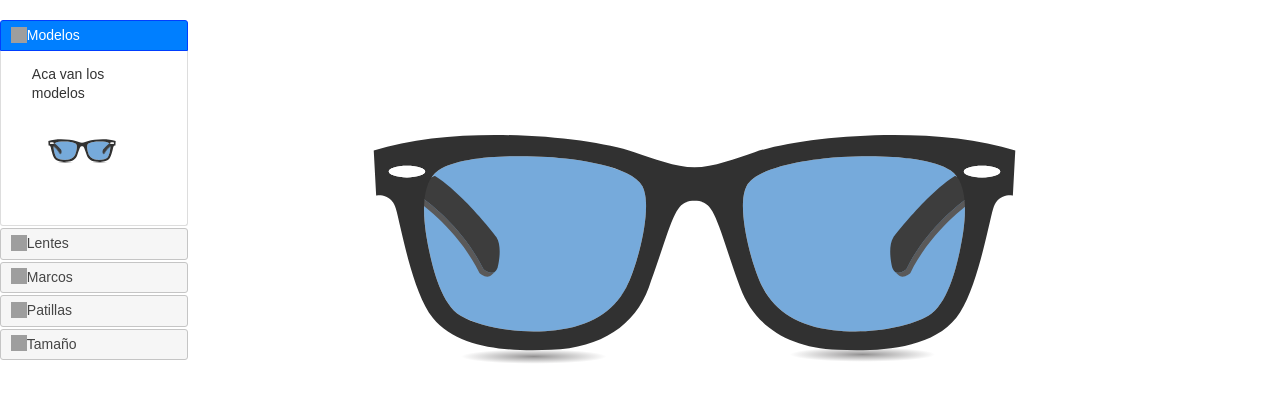
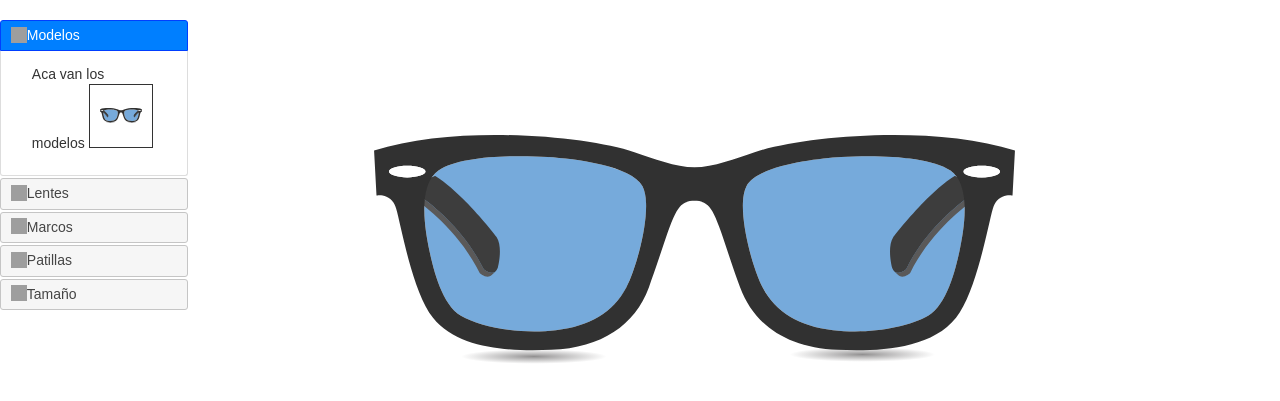
Before and after one commit to JuanCangelosi/ProyectoIAW, a plain HTML site: page ejemplo.html in a window 1280 px wide. Shown: the part 53-454 px from the top of the page. Drawn offline with nearby package versions, Linux system fonts and the light colour scheme; grey boxes are pictures that could not be loaded.

Commit message:
cambios minimos

```diff
--- a/ejemplo.html
+++ b/ejemplo.html
@@ -89,7 +89,8 @@
   <div>
     <p id="mostrarModelo">
     Aca van los modelos
-	<img src="ej.svg" alt="ejemplo" height="100" width="100" id="imagenTest">
+	<object type="image/svg+xml" data="ej.svg"
+	width="64" height="64" border="1"></object>
     </p>
   </div>
   <h3>Lentes</h3>
@@ -123,7 +124,7 @@
 		</div>
 
 		<div class="col-md-9">
-			<img src="ej.svg" alt="ejemplo" >
+			<object type="image/svg+xml" data="ej.svg" ></object>
 		</div>
 
 
--- a/jspropios/test.js
+++ b/jspropios/test.js
@@ -2,4 +2,5 @@ $("#imagenTest").click(mostrarImagen);
 
 function mostrarImagen(e){
 	$("#mostrarModelo").after('<p>Text</p>');
+	$("#imagen").css({ st2: "#ffffff" });
 }
```
